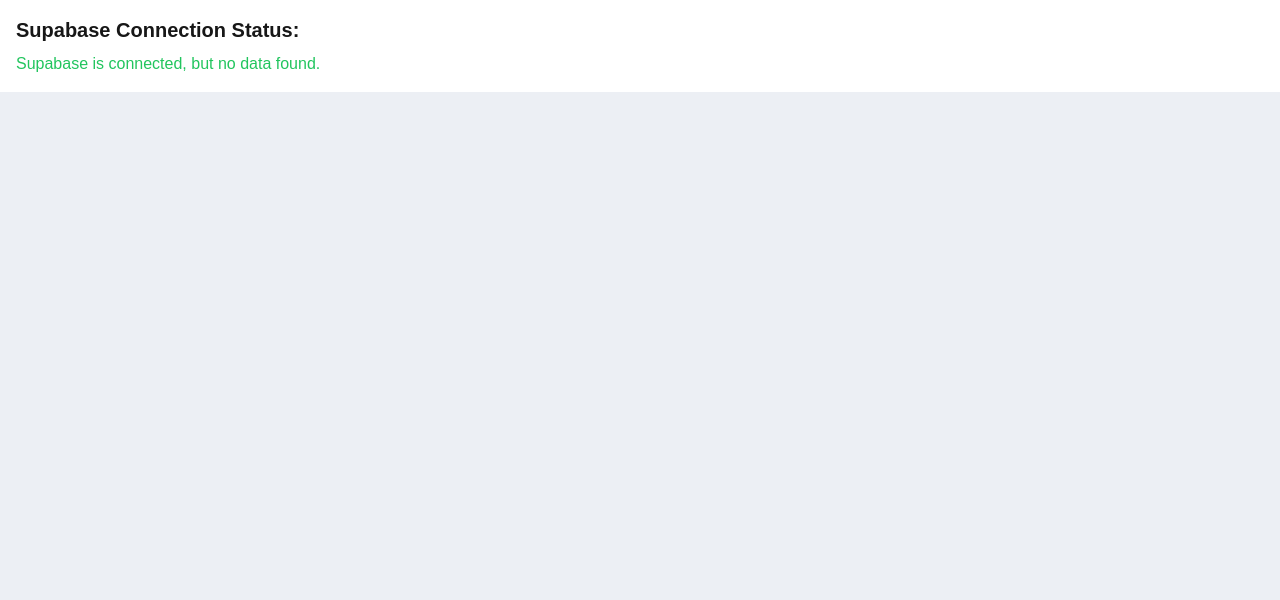
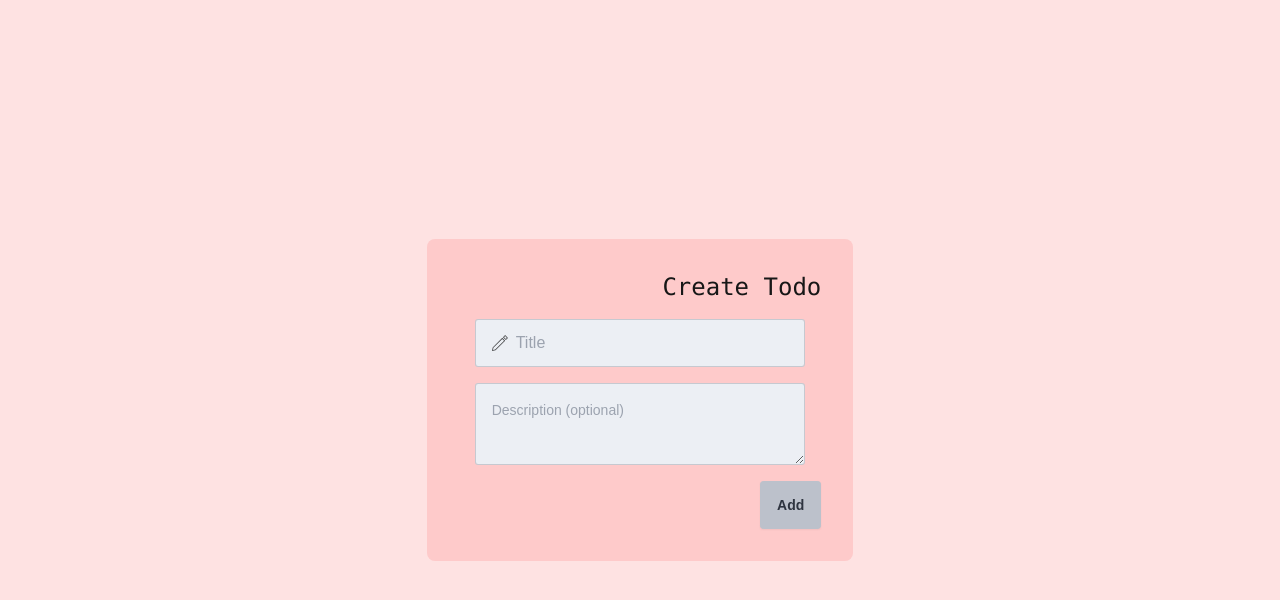
Before and after one commit to Abelo-123/crud-post, a Next.js app: page / in a window 1280 px wide. Shown: the top 600 px of the page. Built offline with nearby package versions, Linux system fonts and the light colour scheme; no server answers; the database is empty.

Commit message:
adding tailwind

```diff
--- a/app/page.tsx
+++ b/app/page.tsx
@@ -1,49 +1,118 @@
 // components/SupabaseChecker.js
 'use client';
 
-import { useEffect, useState } from 'react';
-import { supabase } from '../lib/supabaseClient';
+import { useEffect, useReducer } from 'react';
+import { supabase } from '../lib/supabaseClient'
+
+
+
+const initialState = {
+  data: [],
+  title: '',
+  description: '',
+}
+function reducer(state, action) {
+  switch (action.type) {
+    case 'fetch':
+      return { ...state, data: action.payload }
+    case 'add':
+      return {
+        ...state,
+        title: action.title || state.title,  // Update title or keep existing
+        description: action.desc || state.description, // Update description if provided
+      }
+    case 'reset':
+      return {
+        ...state,
+        title: '',
+        description: '',
+      };
+    default:
+      return state;
+  }
+}
 
 const Home = () => {
-  const [status, setStatus] = useState('Checking...');
-  const [error, setError] = useState<string | null>(null);
+
+  const [state, dispatch] = useReducer(reducer, initialState)
 
   useEffect(() => {
-    const checkConnection = async () => {
-      try {
-        const { data, error } = await supabase
-          .from('user')
-          .select()
-          .limit(1);
+    const fetchTodo = async () => {
+      const { data: todoData, error } = await supabase.from('todo').select('*')
+      if (error) {
+        console.log(error.message)
+      } else {
+        dispatch({ type: 'fetch', payload: todoData })
+      }
+    }
+    fetchTodo();
+  }, [])
 
-        if (error) throw error;
-
-        if (data.length > 0) {
-          setStatus('Supabase is connected and working!');
-        } else {
-          setStatus('Supabase is connected, but no data found.');
-        }
-      } catch (err: unknown) {
-        if (err instanceof Error) {
-          setStatus('Failed to connect to Supabase.');
-          setError(err.message);
-        } else {
-          // Handle unexpected error types
-          setStatus('Failed to connect to Supabase.');
-        }
-      }
-    };
-
-    checkConnection();
-  }, []);
+  const handleSubmit = async (e) => {
+    e.preventDefault()
+    const { title, description } = state;
+    const { data: todoData, error } = await supabase.from('todo').insert({ Title: title, Description: description }).select()
+    if (error) {
+      console.log(error.message)
+    } else {
+      console.log(todoData)
+      dispatch({ type: 'reset' })
+    }
+  }
 
   return (
-    <div className="p-4">
-      <h1 className="text-xl font-bold">Supabase Connection Status:</h1>
-      <p className={`mt-2 ${error ? 'text-red-500' : 'text-green-500'}`}>
-        {status}
-      </p>
-      {error && <p className="text-red-500">{error}</p>}
+    <div className="flex place-content-center flex-wrap w-screen h-screen bg-red-100">
+      <form className='bg-red-200 rounded-lg block basis-4/6 block lg:basis-1/3 h-fit p-8' onSubmit={handleSubmit}>
+        <h3 className='font-mono block text-right text-2xl'>Create Todo</h3>
+        <div className='basis-10/12 rounded-md bg-none m-2 h-fit p-2 '>
+          <label className=" input input-bordered flex items-center gap-2">
+            <svg fill="#000000" className='h-4 w-4 opacity-70'
+              viewBox="0 0 306.637 306.637" >
+              <g>
+                <g>
+                  <path d="M12.809,238.52L0,306.637l68.118-12.809l184.277-184.277l-55.309-55.309L12.809,238.52z M60.79,279.943l-41.992,7.896
+                l7.896-41.992L197.086,75.455l34.096,34.096L60.79,279.943z"/>
+                  <path d="M251.329,0l-41.507,41.507l55.308,55.308l41.507-41.507L251.329,0z M231.035,41.507l20.294-20.294l34.095,34.095
+                L265.13,75.602L231.035,41.507z"/>
+                </g>
+                <g>
+                </g>
+                <g>
+                </g>
+                <g>
+                </g>
+                <g>
+                </g>
+                <g>
+                </g>
+                <g>
+                </g>
+                <g>
+                </g>
+                <g>
+                </g>
+                <g>
+                </g>
+                <g>
+                </g>
+                <g>
+                </g>
+                <g>
+                </g>
+                <g>
+                </g>
+                <g>
+                </g>
+                <g>
+                </g>
+              </g>
+            </svg>
+            <input type="text" value={state.title} onChange={(e) => dispatch({ type: 'add', title: e.target.value })} className="grow" placeholder="Title" />
+          </label>
+          <textarea value={state.description} onChange={(e) => dispatch({ type: 'add', desc: e.target.value })} className="block textarea textarea-bordered textarea-md  mt-4 w-full" placeholder="Description (optional)"></textarea>
+        </div>
+        <button type="submit" className="ml-auto btn block btn-active">Add</button>
+      </form>
     </div>
   );
 };
```
